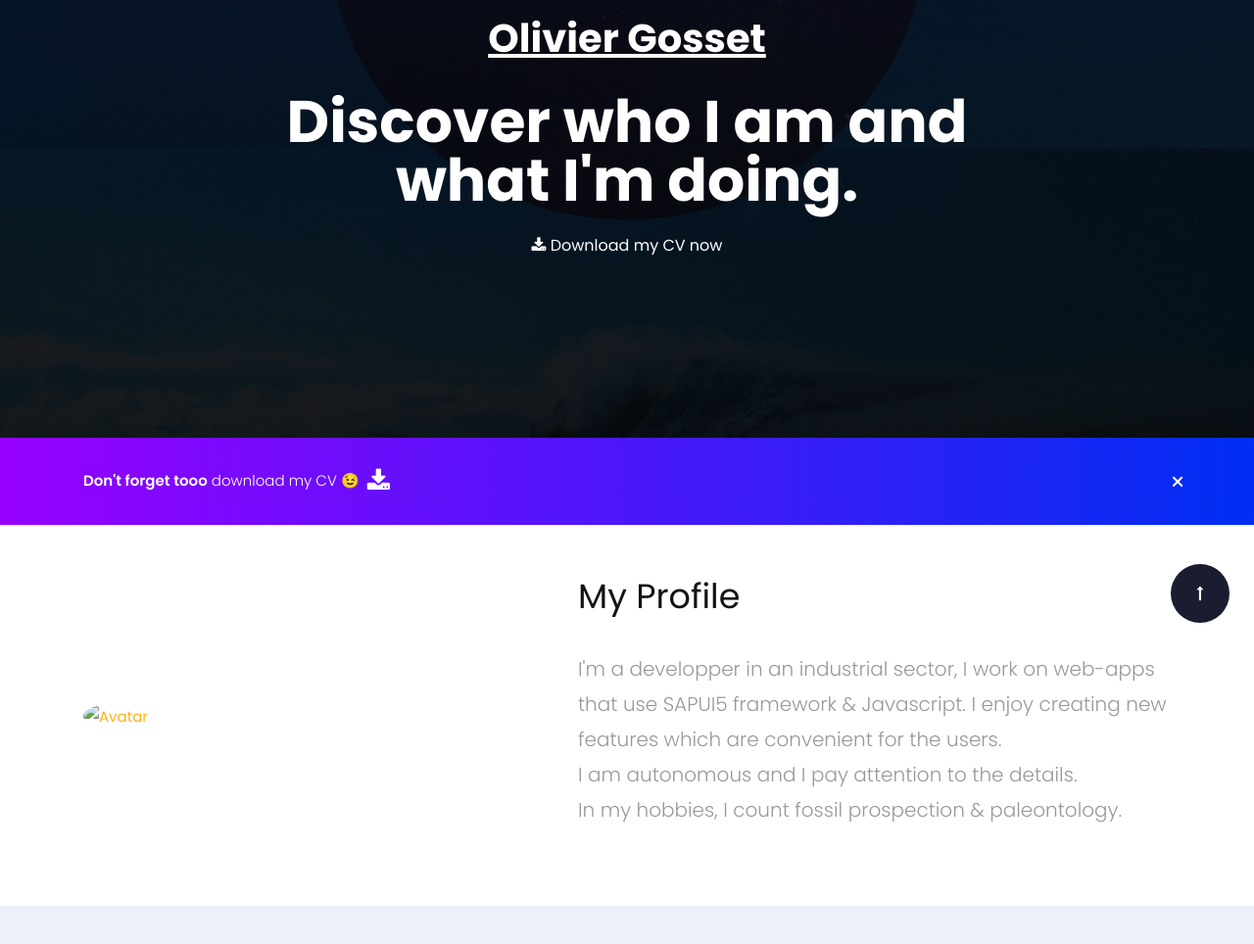
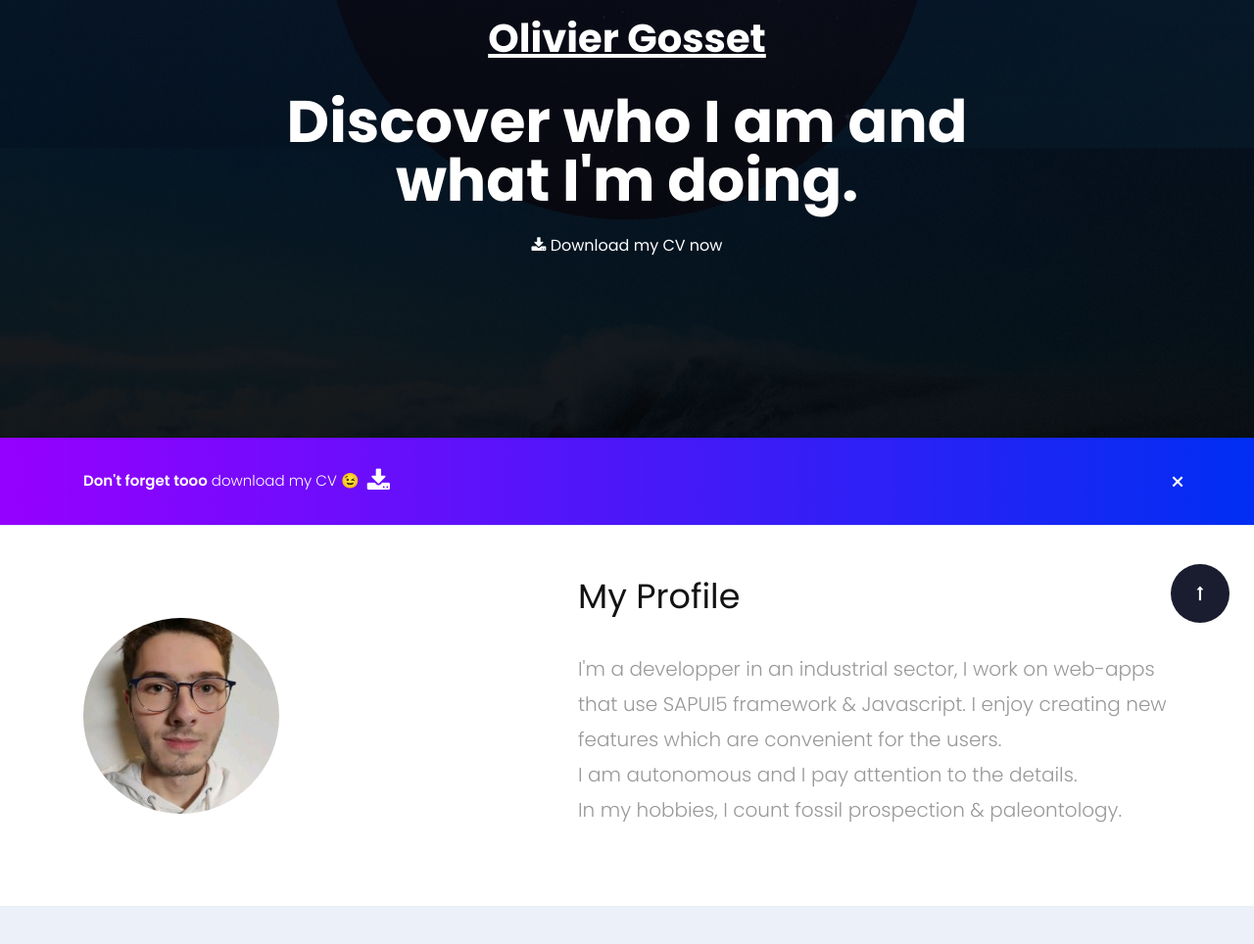
Before and after one commit to P3mast/portfolio-EN, a plain HTML site: page portfolio/index.html in a window 1280 px wide. Shown: the part 264-1228 px from the top of the page at 98% size. Drawn offline with Linux system fonts and the light colour scheme; the site is published under a folder, as on GitHub Pages, so addresses that start at the root find nothing.

Commit message:
fix: change path to profile pic image

```diff
--- a/portfolio/index.html
+++ b/portfolio/index.html
@@ -91,7 +91,7 @@
                 <div class="row align-items-center">
                     <div class="col-md-5">
                         <div class="screen-normal wow slideInLeft">
-                            <a target="_blank" href="https://www.linkedin.com/in/olivier-gosset/"><img src="/upload/me.jpg" alt="Avatar" id="img-spe" class="img-fluid"></a>
+                            <a target="_blank" href="https://www.linkedin.com/in/olivier-gosset/"><img src="upload/me.jpg" alt="Avatar" id="img-spe" class="img-fluid"></a>
                         </div><!-- end screen -->
                     </div><!-- end col -->
 
```
